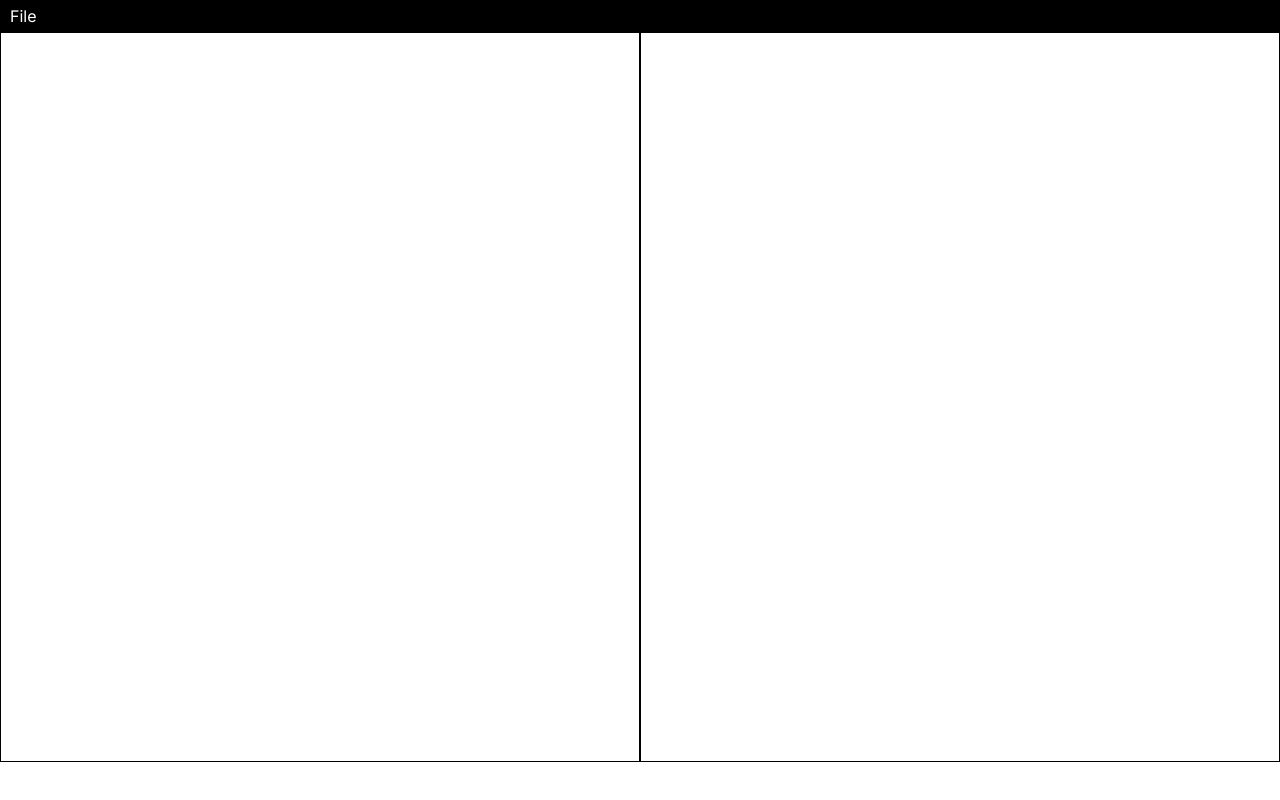
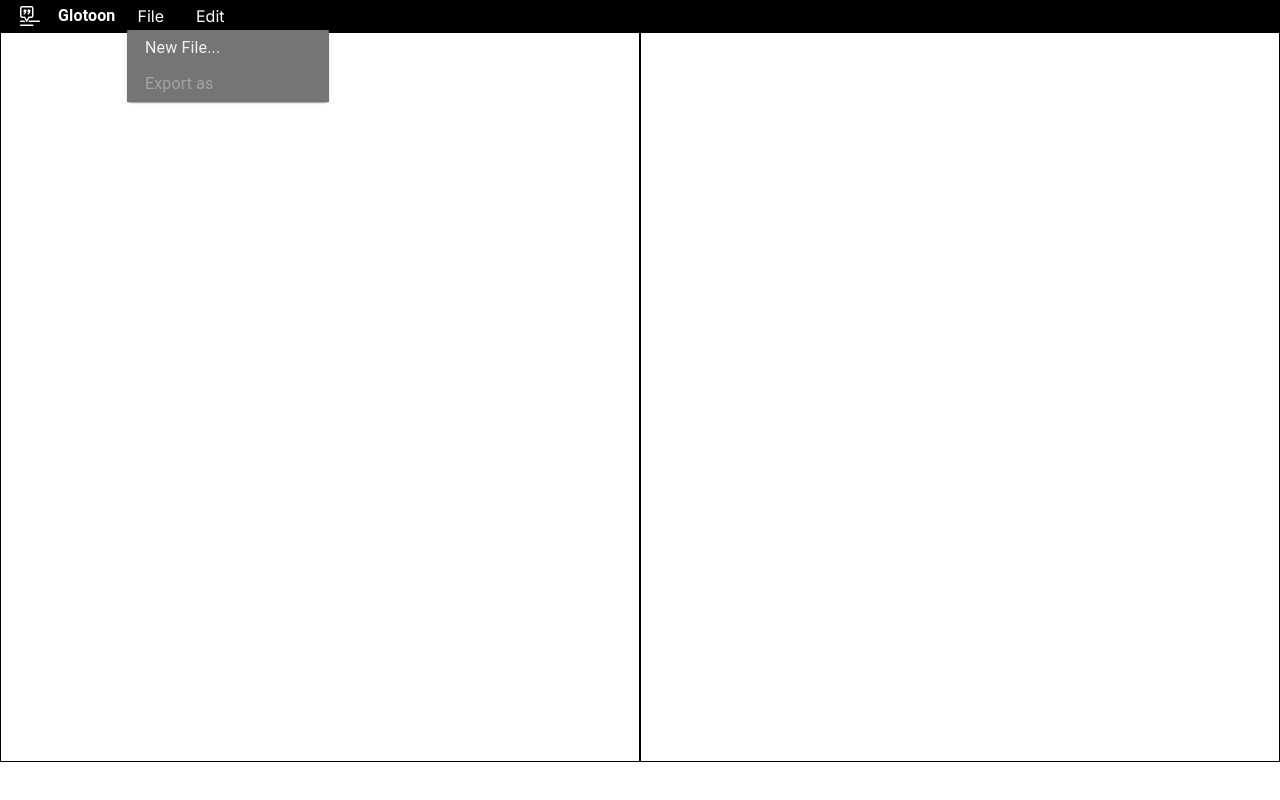
Before and after one commit to issol/psd-translation-tool, a Next.js app: page /workspace in a window 1280 px wide. Both pictures are taken after a click on the element "File". Built offline with nearby package versions, Linux system fonts and the light colour scheme; a web font is replaced by a local one.

Commit message:
[Feat] logo

```diff
--- a/src/app/workspace/page.tsx
+++ b/src/app/workspace/page.tsx
@@ -78,20 +78,14 @@ const WorkSpace = () => {
   const workerRef = useRef<Worker>()
   const timerWorkerRef = useRef<Worker>()
   const inputRef = useRef<any>(null)
-  const panel = useRef<any>(null)
+
   const headerRef = useRef<any>(null)
-  const anchorRef = useRef<HTMLDivElement>(null)
+  const fileMenuRef = useRef<HTMLDivElement>(null)
+  const editMenuRef = useRef<HTMLDivElement>(null)
   const { openModal, closeModal } = useModal()
 
   const [open, setOpen] = useState(false)
-  const focusOut = (e: any) => {
-    if (panel.current === null) return
-    if (!panel.current.contains(e.target)) setOpen(false)
-  }
-  useEffect(() => {
-    window.addEventListener('click', focusOut)
-    return () => window.removeEventListener('click', focusOut)
-  }, [])
+  const [editMenuOpen, setEditMenuOpen] = useState(false)
 
   const [isSynced, setIsSynced] = useState(false)
   const [addText, setAddText] = useState(false)
@@ -456,6 +450,9 @@ const WorkSpace = () => {
       const targetBoxWidth = targetBox.width
       const scale = targetBoxWidth / layer.originalWidth
       const imageScale = layer.originalWidth / targetBoxWidth
+      console.log(scale, imageScale)
+      const defaultWidth = targetBoxWidth > layer.originalWidth ? 400 : 200
+      const defaultHeight = targetBoxWidth > layer.originalWidth ? 300 : 150
 
       setScriptGroup(layer.group)
 
@@ -468,8 +465,8 @@ const WorkSpace = () => {
               text: value.name,
               left: value.left * scale,
               top: value.top * scale,
-              width: 200 * imageScale,
-              height: 150 * imageScale,
+              width: defaultWidth * imageScale,
+              height: defaultHeight * imageScale,
               // width: value.width * scale,
               // height:
               //   value.height * (scale / 1.1) > 500
@@ -545,7 +542,9 @@ const WorkSpace = () => {
               // sourceEl.appendChild(canvas)
             }
           })
+        } else if (fileExtension && fileExtension === 'pdf') {
         }
+
         if (targetEl.firstChild && sourceEl.firstChild) {
           targetEl.removeChild(targetEl.firstChild as Node)
           sourceEl.removeChild(sourceEl.firstChild as Node)
@@ -683,19 +682,33 @@ const WorkSpace = () => {
   //     clearInterval(timer)
   //   }
   // }, [fileReading, textBoxReading, writeFile])
-  const handleToggle = () => {
+
+  const handleToggle = (menu: string) => {
+    if (menu === 'file') {
       setOpen(prevOpen => !prevOpen)
+    } else if (menu === 'edit') {
+      setEditMenuOpen(prevOpen => !prevOpen)
+    }
   }
 
-  const handleClose = (event: Event | React.SyntheticEvent) => {
+  const handleClose = (event: Event | React.SyntheticEvent, menu: string) => {
+    if (menu === 'file') {
       if (
-      anchorRef.current &&
-      anchorRef.current.contains(event.target as HTMLElement)
+        fileMenuRef.current &&
+        fileMenuRef.current.contains(event.target as HTMLElement)
       ) {
         return
       }
-
       setOpen(false)
+    } else if (menu === 'edit') {
+      if (
+        editMenuRef.current &&
+        editMenuRef.current.contains(event.target as HTMLElement)
+      ) {
+        return
+      }
+      setEditMenuOpen(false)
+    }
   }
 
   function handleListKeyDown(event: React.KeyboardEvent) {
@@ -706,16 +719,6 @@ const WorkSpace = () => {
       setOpen(false)
     }
   }
-
-  // return focus to the button when we transitioned from !open -> open
-  const prevOpen = useRef(open)
-  useEffect(() => {
-    if (prevOpen.current === true && open === false) {
-      anchorRef.current!.focus()
-    }
-
-    prevOpen.current = open
-  }, [open])
 
   const handleOpen = () => {
     inputRef.current?.click()
@@ -796,21 +799,49 @@ const WorkSpace = () => {
       >
         <Header ref={headerRef}>
           <Box
-            ref={anchorRef}
+            sx={{
+              display: 'flex',
+              gap: '8px',
+              alignItems: 'center',
+              paddingLeft: '10px',
+              flex: 1,
+            }}
+          >
+            <Box sx={{ display: 'flex', gap: '8px', alignItems: 'center' }}>
+              {' '}
+              <IconButton
+                onClick={() => {
+                  window.location.reload()
+                }}
+              >
+                <NextImage
+                  src='/logo.svg'
+                  width={24}
+                  height={24}
+                  alt='logo'
+                  color='white'
+                />
+              </IconButton>
+              <Typography color='white' fontWeight={700}>
+                Glotoon
+              </Typography>
+              <Box
+                ref={fileMenuRef}
                 id='composition-button'
                 aria-controls={open ? 'composition-menu' : undefined}
                 aria-expanded={open ? 'true' : undefined}
                 aria-haspopup='true'
-            onClick={handleToggle}
+                onClick={() => handleToggle('file')}
                 sx={{
                   display: 'flex',
                   flex: 1,
                   margin: '4px',
-              padding: '2px 5px 3px 5px',
-              paddingLeft: '6px',
+                  // padding: '2px 5px 3px 5px',
+                  paddingLeft: '10px',
                   paddingRight: '6px',
                   cursor: 'default',
                   color: '#ffffff',
+                  fontWeight: 400,
 
                   '&:hover': {
                     backgroundColor: 'rgba(0, 0, 0, 0.25)',
@@ -820,46 +851,38 @@ const WorkSpace = () => {
               >
                 File
               </Box>
-          {image ? (
               <Box
+                ref={editMenuRef}
+                id='composition-button'
+                aria-controls={editMenuOpen ? 'composition-menu' : undefined}
+                aria-expanded={editMenuOpen ? 'true' : undefined}
+                aria-haspopup='true'
+                onClick={() => handleToggle('edit')}
                 sx={{
                   display: 'flex',
                   flex: 1,
-                alignItems: 'center',
-                gap: '10px',
+                  margin: '4px',
+                  // padding: '2px 5px 3px 5px',
+                  paddingLeft: '10px',
+                  paddingRight: '6px',
+                  cursor: 'default',
+                  color: '#ffffff',
+                  fontWeight: 400,
+
+                  '&:hover': {
+                    backgroundColor: 'rgba(0, 0, 0, 0.25)',
+                    borderRadius: '3px',
+                  },
                 }}
               >
-              <Tooltip title='Sync scroll'>
-                <IconButton
-                  onClick={() => setIsSynced(!isSynced)}
-                  sx={{ padding: 0 }}
-                  disabled={!image}
-                >
-                  <Icon
-                    icon='fluent:phone-vertical-scroll-24-filled'
-                    fontSize='1.5rem'
-                    color={isSynced ? '#66FF66' : 'white'}
-                  />
-                </IconButton>
-              </Tooltip>
-              <Tooltip title='Add Textbox'>
-                <IconButton
-                  onClick={() => setAddText(!addText)}
-                  sx={{ padding: 0 }}
-                  disabled={!image}
-                >
-                  <Icon
-                    icon='cil:speech'
-                    fontSize='1.3rem'
-                    color={addText ? '#66FF66' : 'white'}
-                  />
-                </IconButton>
-              </Tooltip>
+                Edit
               </Box>
-          ) : null}
+            </Box>
+          </Box>
+
           <Popper
             open={open}
-            anchorEl={anchorRef.current}
+            anchorEl={fileMenuRef.current}
             role={undefined}
             placement='bottom-start'
             transition
@@ -874,35 +897,146 @@ const WorkSpace = () => {
                 }}
               >
                 <Paper>
-                  <ClickAwayListener onClickAway={handleClose}>
+                  <ClickAwayListener
+                    onClickAway={event => handleClose(event, 'file')}
+                  >
                     <MenuList
-                      autoFocusItem={open}
+                      // autoFocusItem={open}
                       id='composition-menu'
                       aria-labelledby='composition-button'
                       onKeyDown={handleListKeyDown}
-                      sx={{ backgroundColor: hexToRGBA('#666666', 0.9) }}
+                      sx={{
+                        backgroundColor: hexToRGBA('#666666', 0.9),
+                        mt: 0.5,
+                        paddingBottom: 0,
+                        paddingTop: 0,
+                      }}
                     >
                       <MenuItem
                         onClick={event => {
-                          handleClose(event)
+                          handleClose(event, 'file')
                           handleOpen()
                         }}
                         sx={{
-                          backgroundColor: hexToRGBA('#666666', 0.9),
+                          // backgroundColor: hexToRGBA('#666666', 0.9),
+                          width: '200px',
                           color: '#f0f0f0',
                           borderRadius: '4px',
                           marginLeft: '2px',
                         }}
                       >
-                        Open
+                        New File...
                       </MenuItem>
                       <MenuItem
                         onClick={event => {
-                          handleClose(event)
+                          handleClose(event, 'file')
                           onClickExport()
                         }}
+                        disabled={!image}
+                        sx={{
+                          width: '200px',
+                          color: '#f0f0f0',
+                          borderRadius: '4px',
+                          marginLeft: '2px',
+                        }}
                       >
-                        Export
+                        Export as
+                      </MenuItem>
+                      {/* <MenuItem onClick={handleClose}>Logout</MenuItem> */}
+                    </MenuList>
+                  </ClickAwayListener>
+                </Paper>
+              </Grow>
+            )}
+          </Popper>
+          <Popper
+            open={editMenuOpen}
+            anchorEl={editMenuRef.current}
+            role={undefined}
+            placement='bottom-start'
+            transition
+            disablePortal
+          >
+            {({ TransitionProps, placement }) => (
+              <Grow
+                {...TransitionProps}
+                style={{
+                  transformOrigin:
+                    placement === 'bottom-start' ? 'left top' : 'left bottom',
+                }}
+              >
+                <Paper>
+                  <ClickAwayListener
+                    onClickAway={event => handleClose(event, 'edit')}
+                  >
+                    <MenuList
+                      // autoFocusItem={open}
+                      id='composition-menu'
+                      aria-labelledby='composition-button'
+                      onKeyDown={handleListKeyDown}
+                      sx={{
+                        backgroundColor: hexToRGBA('#666666', 0.9),
+                        mt: 0.5,
+                        paddingBottom: 0,
+                        paddingTop: 0,
+                      }}
+                    >
+                      <MenuItem
+                        onClick={event => {
+                          // handleClose(event, 'edit')
+                          setAddText(!addText)
+                        }}
+                        sx={{
+                          // backgroundColor: hexToRGBA('#666666', 0.9),
+                          width: '200px',
+                          color: '#f0f0f0',
+                          borderRadius: '4px',
+                          marginLeft: '2px',
+                          display: 'flex',
+                          justifyContent: 'space-between',
+                        }}
+                        disabled={!image}
+                      >
+                        Add text box
+                        {addText ? (
+                          <NextImage
+                            src='/green-dot.svg'
+                            alt='dot'
+                            width='15'
+                            height='15'
+                          />
+                        ) : (
+                          ''
+                        )}
+                      </MenuItem>
+                      <MenuItem
+                        onClick={event => {
+                          // handleClose(event, 'edit')
+                          setIsSynced(!isSynced)
+                        }}
+                        disabled={!image}
+                        sx={{
+                          width: '200px',
+                          color: '#f0f0f0',
+                          borderRadius: '4px',
+                          marginLeft: '2px',
+                          display: 'flex',
+                          justifyContent: 'space-between ',
+                        }}
+                      >
+                        <Typography>Sync scroll</Typography>
+                        <Box>
+                          {isSynced ? (
+                            <NextImage
+                              src='/green-dot.svg'
+                              alt='dot'
+                              width='15'
+                              height='15'
+                            />
+                          ) : (
+                            ''
+                          )}
+                        </Box>
                       </MenuItem>
                       {/* <MenuItem onClick={handleClose}>Logout</MenuItem> */}
                     </MenuList>
@@ -962,6 +1096,59 @@ const WorkSpace = () => {
             <input {...getInputProps()} ref={inputRef} />
             <Button>File upload</Button>
           </Box>
+
+          {image ? (
+            <Box
+              sx={{ display: 'flex', justifyContent: 'space-between', flex: 1 }}
+            >
+              <Box
+                sx={{
+                  display: 'flex',
+
+                  alignItems: 'center',
+                  gap: '10px',
+                }}
+              >
+                <Tooltip title='Sync scroll'>
+                  <IconButton
+                    onClick={() => setIsSynced(!isSynced)}
+                    sx={{ padding: 0 }}
+                    disabled={!image}
+                  >
+                    <Icon
+                      icon='fluent:phone-vertical-scroll-24-filled'
+                      fontSize='1.5rem'
+                      color={isSynced ? '#66FF66' : 'white'}
+                    />
+                  </IconButton>
+                </Tooltip>
+                <Tooltip title='Add Textbox'>
+                  <IconButton
+                    onClick={() => setAddText(!addText)}
+                    sx={{ padding: 0 }}
+                    disabled={!image}
+                  >
+                    <Icon
+                      icon='cil:speech'
+                      fontSize='1.3rem'
+                      color={addText ? '#66FF66' : 'white'}
+                    />
+                  </IconButton>
+                </Tooltip>
+              </Box>
+              <Box
+                sx={{
+                  display: 'flex',
+                  alignItems: 'center',
+                  marginRight: '10px',
+                }}
+              >
+                <Typography color='white' fontWeight={500}>
+                  {file?.name ?? ''}
+                </Typography>
+              </Box>
+            </Box>
+          ) : null}
         </Header>
 
         <Box
```
Also changed, not shown: public/logo.svg (added). Lines whose indentation alone changed are shown as unchanged.
